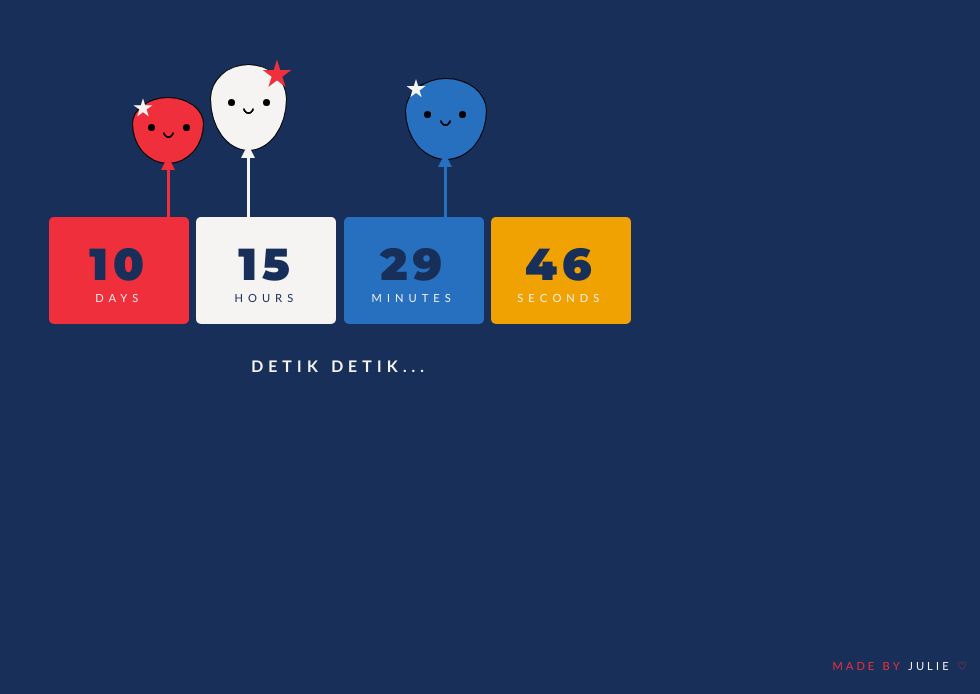
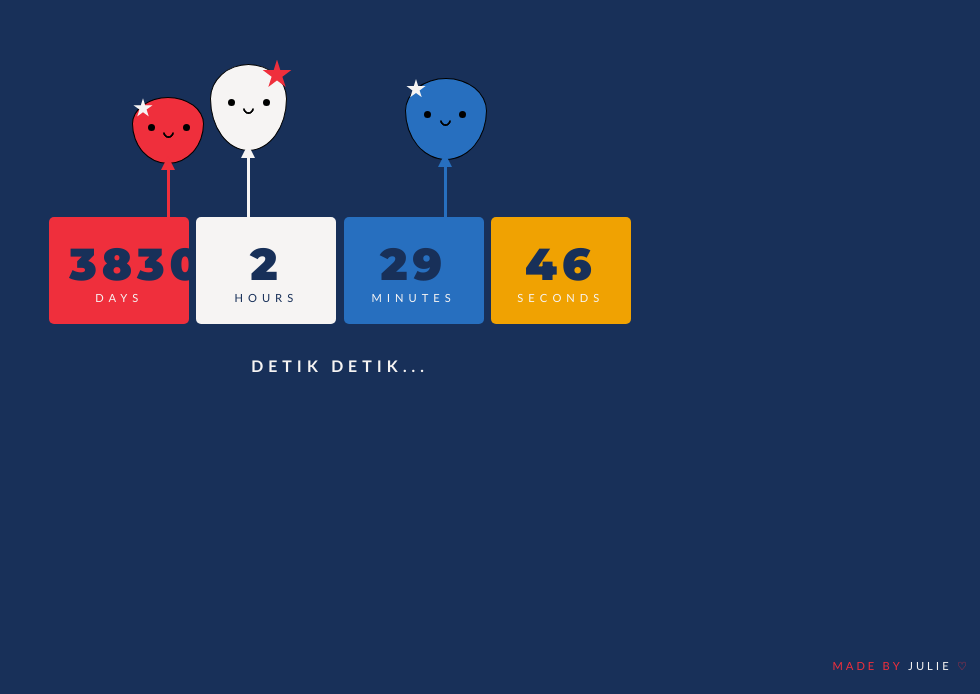
Before and after one commit to rohmanie55/detik-detik, a plain HTML site: page index.html in a window 1280 px wide. Shown: the part 106-800 px from the top of the page, without its empty margins (300-1280 px from the left). Drawn offline with Linux system fonts and the light colour scheme.

Commit message:
oke bener

```diff
--- a/index.html
+++ b/index.html
@@ -49,7 +49,7 @@
             // get today's date
             const today = new Date().getTime();
             // get the difference
-            let diff = today-thirdOfJuny;
+            let diff = today+thirdOfJuny;
             // math
             let days = Math.floor(diff / (1000 * 60 * 60 * 24));
             let hours = Math.floor((diff % (1000 * 60 * 60 * 24)) / (1000 * 60 * 60));
```
